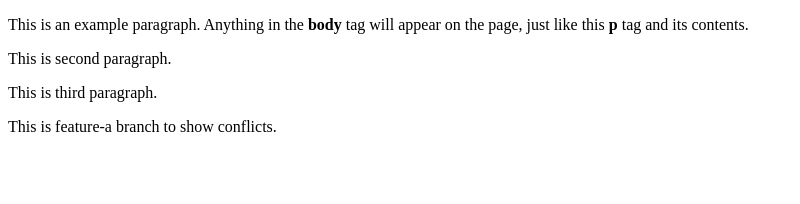
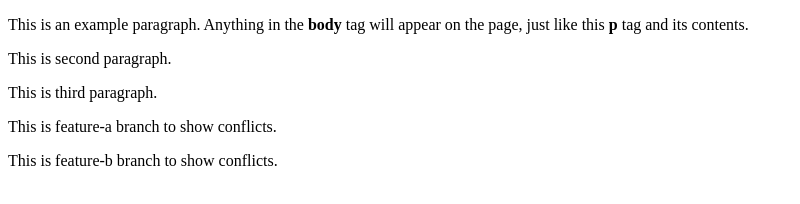
Before and after one commit to gucio24/testing-repository, a plain HTML site: page index.html in a window 1280 px wide. Shown: the whole page, without its empty margins (0-800 px from the left). Drawn offline with Linux system fonts and the light colour scheme.

Commit message:
17 Another paragaph

```diff
--- a/index.html
+++ b/index.html
@@ -8,5 +8,6 @@
     <p>This is second paragraph.</p>
     <p>This is third paragraph.</p>
     <p>This is feature-a branch to show conflicts.</p>
+    <p>This is feature-b branch to show conflicts.</p>
   </body>
 </html>
```
